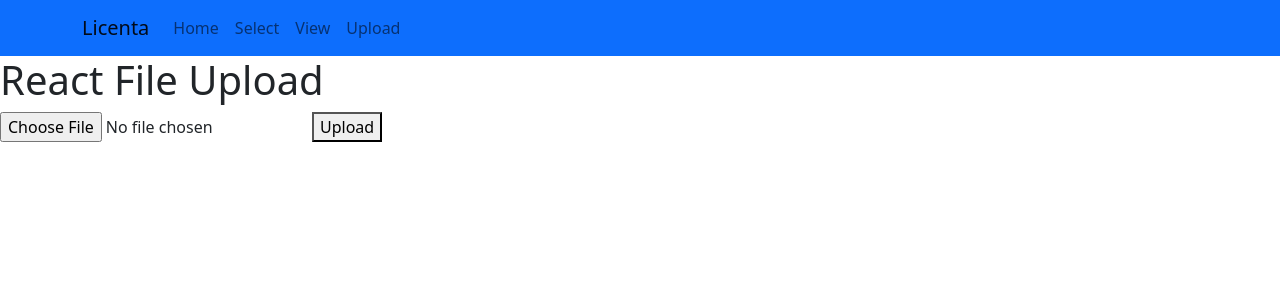
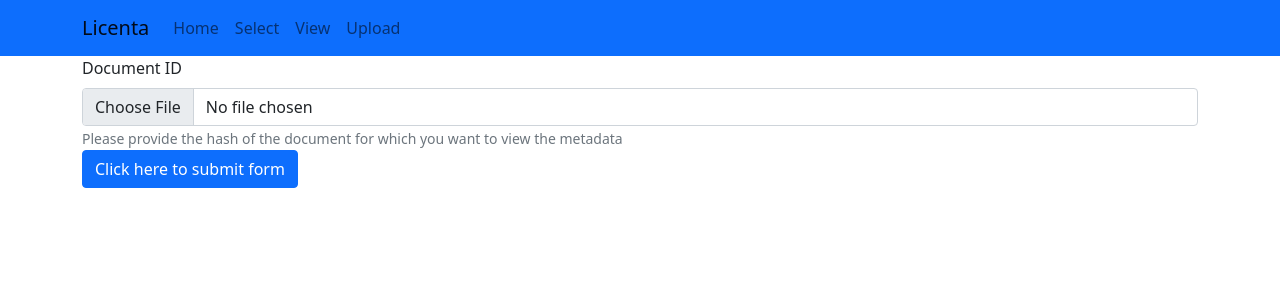
Before and after one commit to adrianmihalcea/licenta, a React (Create React App) app in the folder frontend/: page /upload in a window 1280 px wide. Shown: the top 300 px of the page. Built offline with nearby package versions, Linux system fonts and the light colour scheme.

Commit message:
Various small changes + Work on upload form

```diff
--- a/frontend/src/components/Home.jsx
+++ b/frontend/src/components/Home.jsx
@@ -27,7 +27,7 @@ const Home =() => {
             <Card.Title style={{
                 fontSize: '42pt'
             }}>Document validation over ETH and IPFS</Card.Title>
-            <Button onClick={handleGoButton} variant='secondary' style={{
+            <Button onClick={handleGoButton} variant='warning' style={{
                 fontSize: '35pt'
             }}>Start</Button>
         </Card.Body></Card></Row>
--- a/frontend/src/components/Select.jsx
+++ b/frontend/src/components/Select.jsx
@@ -24,21 +24,21 @@ const Select = () =>
         }}>
             <h1>Select desired action</h1>
         </Row>
-        <Row><Card bg='success' text='light'><Card.Body>
+        <Row><Card bg='primary' text='light'><Card.Body>
                 <Card.Text style={{
                     fontSize: '20pt'
                 }}>
                 Access metadata for an already saved document, providing its hash
                 </Card.Text>
-                <Button onClick={handleViewButton} variant='secondary'>View</Button>
+                <Button onClick={handleViewButton} variant='warning'>View</Button>
         </Card.Body></Card></Row>
-        <Row><Card bg='danger' text='light'><Card.Body>
+        <Row><Card bg='success' text='light'><Card.Body>
             <Card.Text style={{
                 fontSize: '20pt'
             }}>
             Upload a new document to the IPFS, and add its metadata to the ETH blockchain
             </Card.Text>
-            <Button onClick={handleUploadButton} variant='secondary'>Upload</Button>
+            <Button onClick={handleUploadButton} variant='warning'>Upload</Button>
         </Card.Body></Card></Row>
     </Container>);
 }
--- a/frontend/src/components/Upload.jsx
+++ b/frontend/src/components/Upload.jsx
@@ -1,21 +1,48 @@
 import { useState } from 'react';
+import { Container, Form, Button } from 'react-bootstrap';
+import { useNavigate } from 'react-router-dom';
 
 const Upload = () =>
 {
-    const [file, setFile] = useState()
+    const [file, setFile] = useState('');
+    const navigate = useNavigate();
 
     function handleChange(event) {
-        setFile(event.target.files[0])
+        event.preventDefault();
+        setFile(event.target.files[0]);
     }
 
-    return (
-        <div className="App">
-            <form>
-            <h1>React File Upload</h1>
-            <input type="file" onChange={handleChange}/>
-            <button type="submit">Upload</button>
-            </form>
-        </div>
+    const submit = (event) => {
+        event.preventDefault();
+        navigate('/view/' + 'temp');
+    }
+
+    return (<Container>
+        <Form>
+        <Form.Label htmlFor="form1">Document ID</Form.Label>
+        <Form.Control
+            type="file"
+            id="form1"
+            aria-describedby="description"
+            value={file}
+            onChange={handleChange}
+        />
+        <Form.Text id="description" muted>
+            Please provide the hash of the document for which you want to view the metadata<br></br>
+        </Form.Text>
+        <Button variant="primary" type="submit" id="button1" onClick={submit}>
+            Click here to submit form
+        </Button>
+    </Form>
+    </Container>
+
+        // <div className="App">
+        //     <form>
+        //     <h1>React File Upload</h1>
+        //     <input type="file" onChange={handleChange}/>
+        //     <button type="submit">Upload</button>
+        //     </form>
+        // </div>
     );
 }
 
--- a/frontend/src/components/View.jsx
+++ b/frontend/src/components/View.jsx
@@ -24,7 +24,7 @@ const View = () =>
     return(<Container fluid className={styles.container}>
 
     <Form className={styles.form}>
-        <Form.Label htmlFor="form1">Document Id</Form.Label>
+        <Form.Label htmlFor="form1">Document ID</Form.Label>
         <Form.Control
             type="text"
             id="form1"
@@ -33,7 +33,7 @@ const View = () =>
             onChange={updateParam}
         />
         <Form.Text id="description" muted>
-            Provide the hash of the document for which you want to view the metadata<br></br>
+            Please provide the hash of the document for which you want to view the metadata<br></br>
         </Form.Text>
         <Button variant="primary" type="submit" id="button1" onClick={submit}>
             Click here to submit form
--- a/frontend/src/components/ViewDocument.jsx
+++ b/frontend/src/components/ViewDocument.jsx
@@ -1,14 +1,21 @@
-import { useParams } from 'react-router-dom';
+import { useParams, useNavigate } from 'react-router-dom';
 import axios from 'axios';
 import React from 'react';
-import { Spinner, Table, Card, Button } from 'react-bootstrap';
+import { Spinner, Table, Card, Container, Button } from 'react-bootstrap';
+
+import styles from '../styles/view_document.module.css';
 
 const ViewDocument = () =>
 {
     const {id} = useParams();
+    const navigate = useNavigate();
 
     const [metadata, setMetadata] = React.useState(null);
     const [qr, setQr] = React.useState(null);
+
+    const handleBackButton = () => {
+        navigate('/view');
+    }
 
     React.useEffect(() => {
         async function getImage(link) {
@@ -20,7 +27,14 @@ const ViewDocument = () =>
         async function getMetadata(id) {
             await axios.get('http://localhost:8080/view?id=' + id).then((response) => {
                 setMetadata(response.data);
-                getImage(response.data.link);
+                getImage('http://localhost:3000/view/' + id);
+            }).catch((error) => {
+                if (error.response.status === 500) {
+                    setMetadata({
+                        error: 'Internal server error'
+                    })
+                    getImage('http://localhost:3000/view/' + id);
+                }
             });
         }
 
@@ -29,12 +43,25 @@ const ViewDocument = () =>
     }, [id]);
 
     if (!metadata || !qr) return(
-        <Spinner animation="border" role="status">
-            <span className="visually-hidden">Loading...</span>
-        </Spinner>
+        <Container fluid className={styles.container}>
+            <Spinner animation="border" role="status">
+                <span className="visually-hidden">Loading...</span>
+            </Spinner>
+        </Container>
     )
 
-    return(<>
+    if (metadata.error) return(
+        <Container fluid className={styles.container}>
+            <Card style={{
+                fontSize: '25pt'
+            }}>
+                <Card.Body>The server could not retrieve a document with that id</Card.Body>
+                <Button onClick={handleBackButton}>Go back</Button>
+            </Card>
+        </Container>
+    );
+
+    return(<Container className={styles.viewContainer}>
 
     <Card><Card.Body>
         <Table striped bordered hover>
@@ -54,19 +81,17 @@ const ViewDocument = () =>
         </tbody>
         </Table>
     </Card.Body></Card>
-    <Card style={{ width: '18rem' }}>
+    <Card className={styles.qrCard}>
         <Card.Img variant="top" src={qr} />
         <Card.Body>
-            <Card.Title>Card Title</Card.Title>
+            <Card.Title>QR code</Card.Title>
             <Card.Text>
-            Some quick example text to build on the card title and make up the bulk of
-            the card's content.
+                This QR code contains the link to this page. It can be used to validate the document.
             </Card.Text>
-            <Button variant="primary">Go somewhere</Button>
         </Card.Body>
     </Card>
 
-    </>);
+    </Container>);
 }
 
 export default ViewDocument;
--- /dev/null
+++ b/frontend/src/styles/view_document.module.css
@@ -0,0 +1,16 @@
+.container {
+    display: flex;
+    align-items: center;
+    justify-content: center;
+    height: 100vh;
+}
+
+.viewContainer {
+    display: flex;
+    padding: 25px;
+}
+
+.qrCard {
+    width: 18rem;
+    margin: auto;
+}
```
